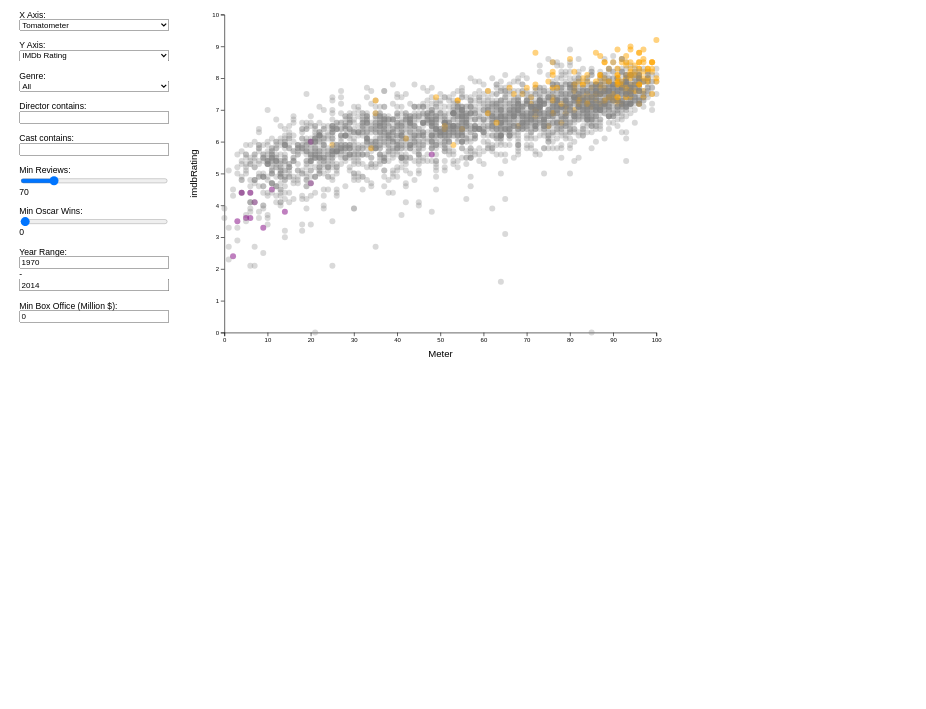
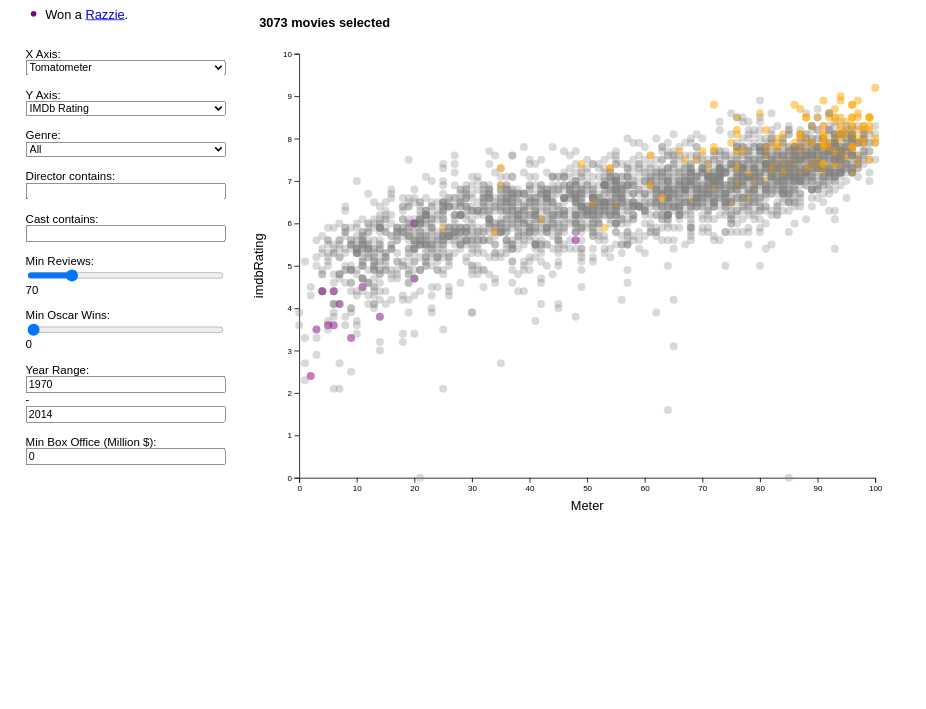
Before and after one commit to ernbilen/moviesd3, a plain HTML site: page index.html in a window 1280 px wide. Shown: the part 135-844 px from the top of the page, without its empty margins (0-926 px from the left). Drawn offline with nearby package versions, Linux system fonts and the light colour scheme.

Commit message:
Update index.html

```diff
--- a/index.html
+++ b/index.html
@@ -14,7 +14,7 @@
   </style>
 </head>
 <body>
-  <div style="transform: scale(0.6); transform-origin: top left; width: 100%; background: white;">
+  <div style="transform: scale(0.8); transform-origin: top left; width: 100%; background: white;">
   <div id="title">
     <h1>An Interactive Explorer for Movie Data</h1>
     <p>
```
